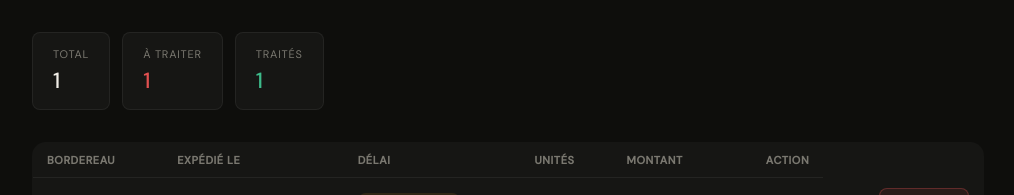
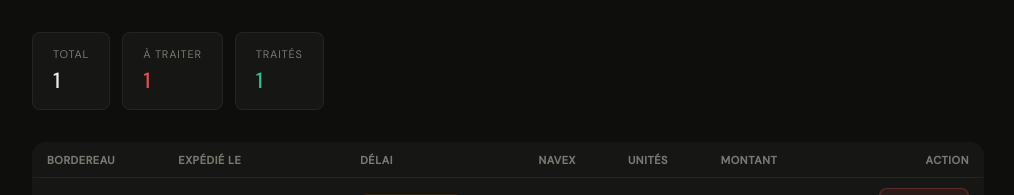
Before and after one commit to ibrahimrahmen/stock-manager, a Django app: template inventory/templates/inventory/a_verifier.html in a window 1280 px wide. Shown: the part 56-251 px from the top of the page, without its empty margins (132-1146 px from the left). Run offline with Django 3.2, Linux system fonts and the light colour scheme; the template is opened without the code that fills it: most values are stand-ins (such as "Sample title", 1, 10 or a date in 2020).

Commit message:
fix navex column header

```diff
--- a/inventory/templates/inventory/a_verifier.html
+++ b/inventory/templates/inventory/a_verifier.html
@@ -79,6 +79,7 @@
         <th>Bordereau</th>
         <th>Expédié le</th>
         <th>Délai</th>
+        <th>Navex</th>
         <th>Unités</th>
         <th>Montant</th>
         <th style="text-align:right;">Action</th>
```
